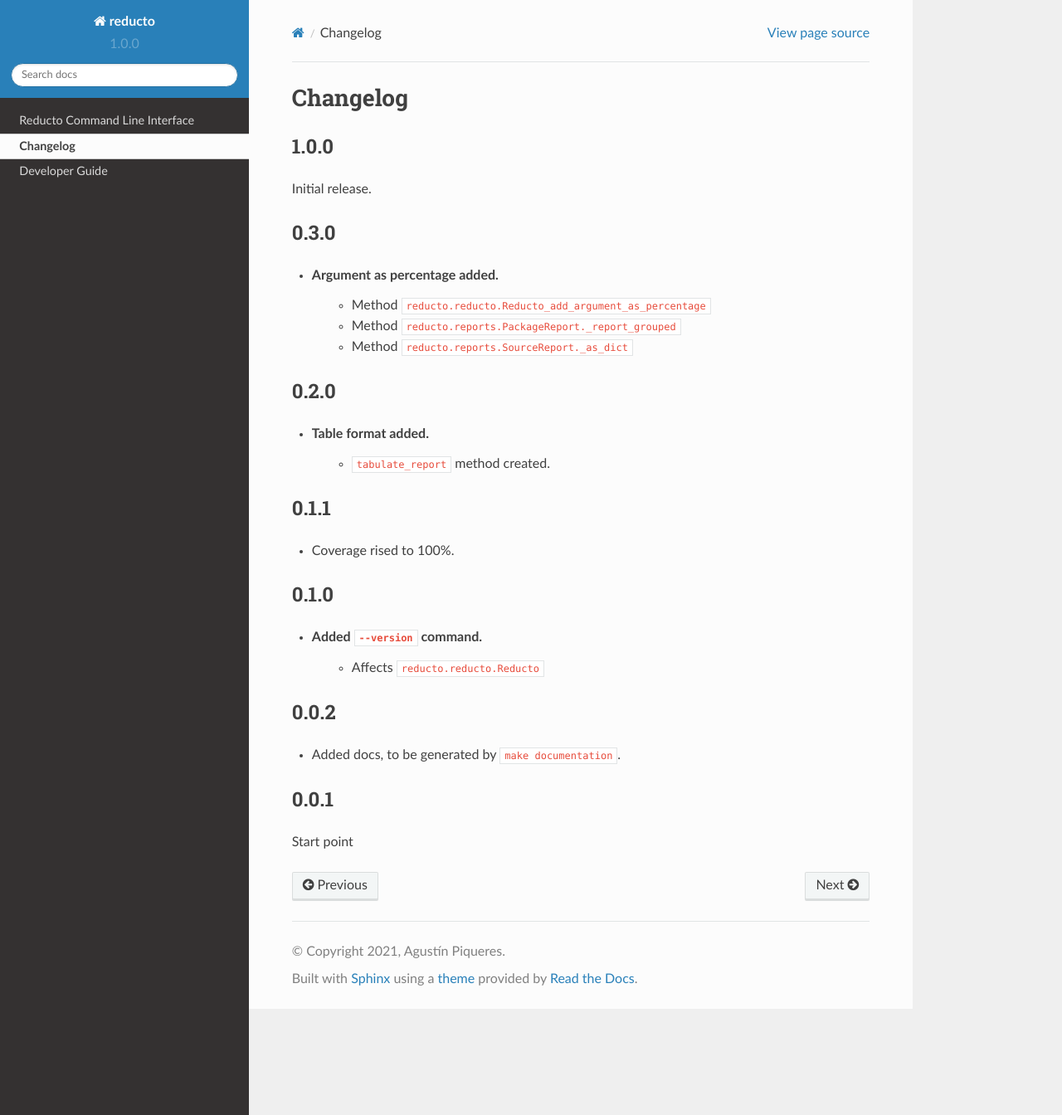
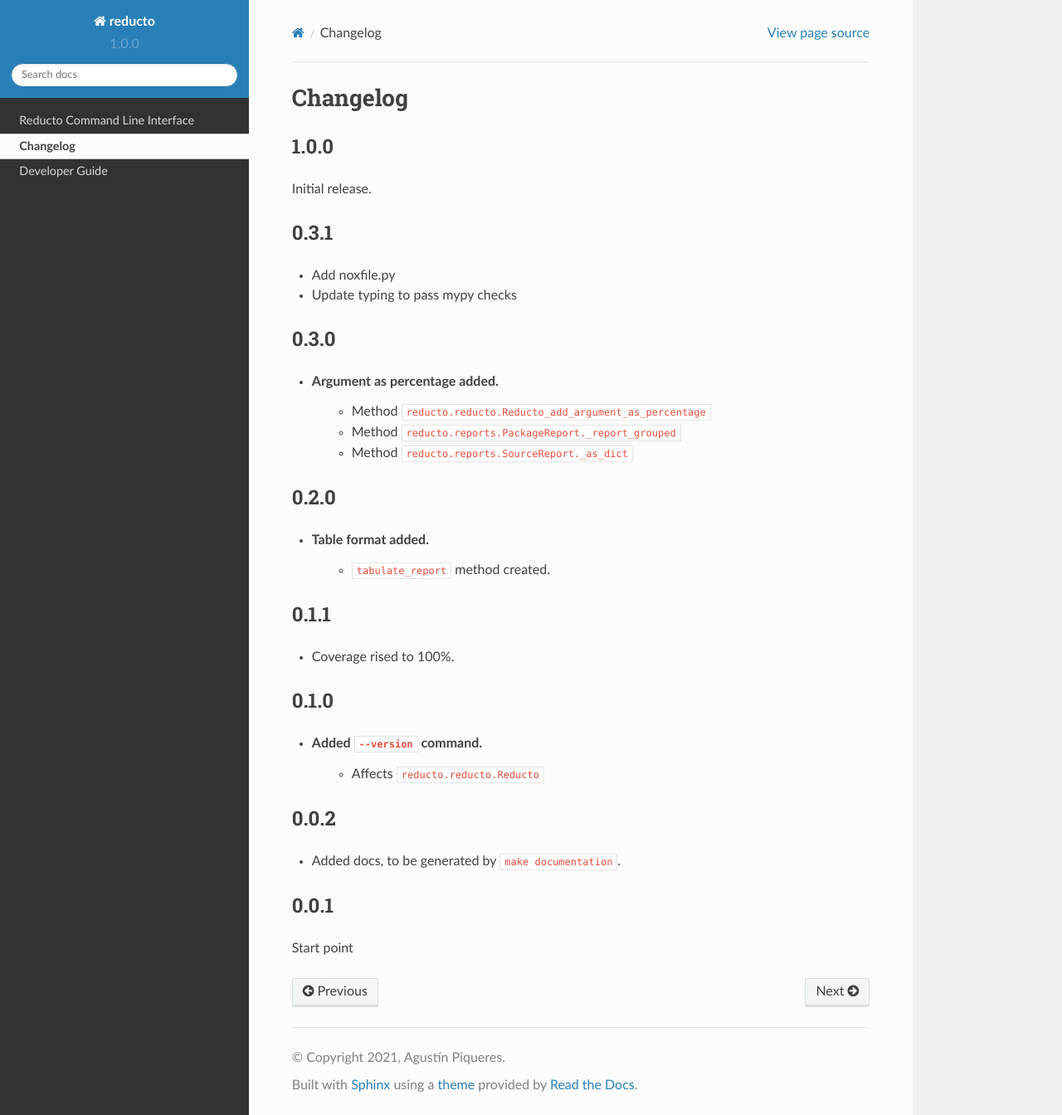
Before and after one commit to plaguss/reducto, a Sphinx documentation site: the page built from docs/changelog.rst, in a window 1280 px wide and 1344 px high. Shown: the whole window at 83% size. Built offline with Sphinx 7.4.7 and the Read the Docs theme 2.0.0, drawn with Linux system fonts in a browser that asks for light colours.

Commit message:
doc: update version 0.3.1

```diff
--- a/docs/changelog.rst
+++ b/docs/changelog.rst
@@ -6,6 +6,12 @@ Changelog
 -----
 
 Initial release.
+
+0.3.1
+-----
+
+- Add noxfile.py
+- Update typing to pass mypy checks
 
 0.3.0
 -----
```
